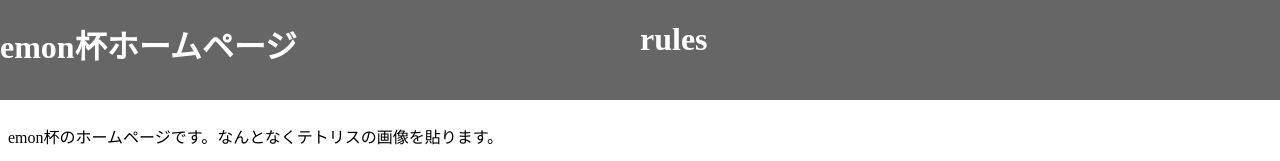
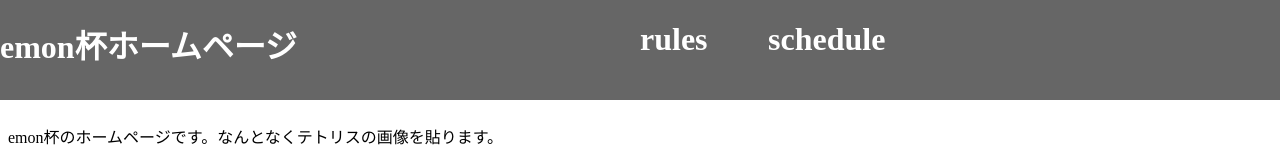
Before and after one commit to shidaken/emon-cup, a plain HTML site: page index.html in a window 1280 px wide. Shown: the top 161 px of the page. Drawn offline with Linux system fonts and the light colour scheme; grey boxes are pictures that could not be loaded.

Commit message:
Update index.html

```diff
--- a/index.html
+++ b/index.html
@@ -37,10 +37,14 @@
             position: fixed;
             top: 0;
             color:white;
-            transition:background-color 0.1s ease;
+            transition:background-color 0.3s ease;
         }
         .top_UI:hover{
             background-color:rgba(255,255,255,0.1);
+        }
+        .top_UI a{
+            color: inherit;
+            text-decoration: none;
         }
         .a{
             left: 50%;
@@ -63,7 +67,8 @@
     <body>
         <div class="top-bar"></div>
         <div class="top"></div>
-        <h1 class="top_UI a" ><a href="https://shidaken.github.io/emon-cup/rules" style="color:inherit; text-decoration: none;">rules</a></h1>
+        <h1 class="top_UI a" ><a href="https://shidaken.github.io/emon-cup/rules">rules</a></h1>
+        <h1 class="top_UI b" ><a href="https://shidaken.github.io/emon-cup/schedule">schedule</a></h1>
         <h1 class="Title">emon杯ホームページ</h1>
         <p>emon杯のホームページです。なんとなくテトリスの画像を貼ります。</p>
         <a href="https://cosmo-zero.github.io/Tetris_Neo2_B">
```
